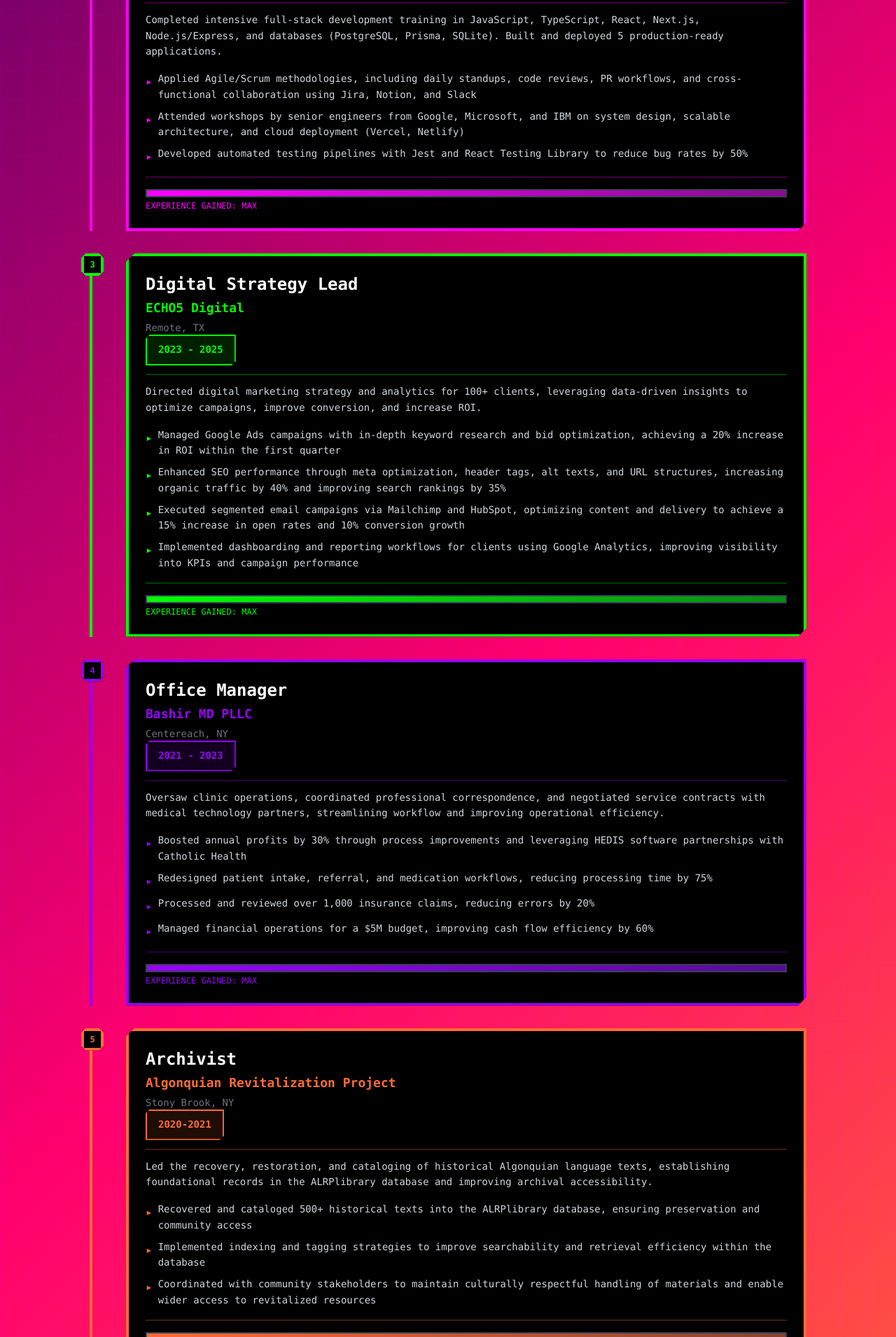
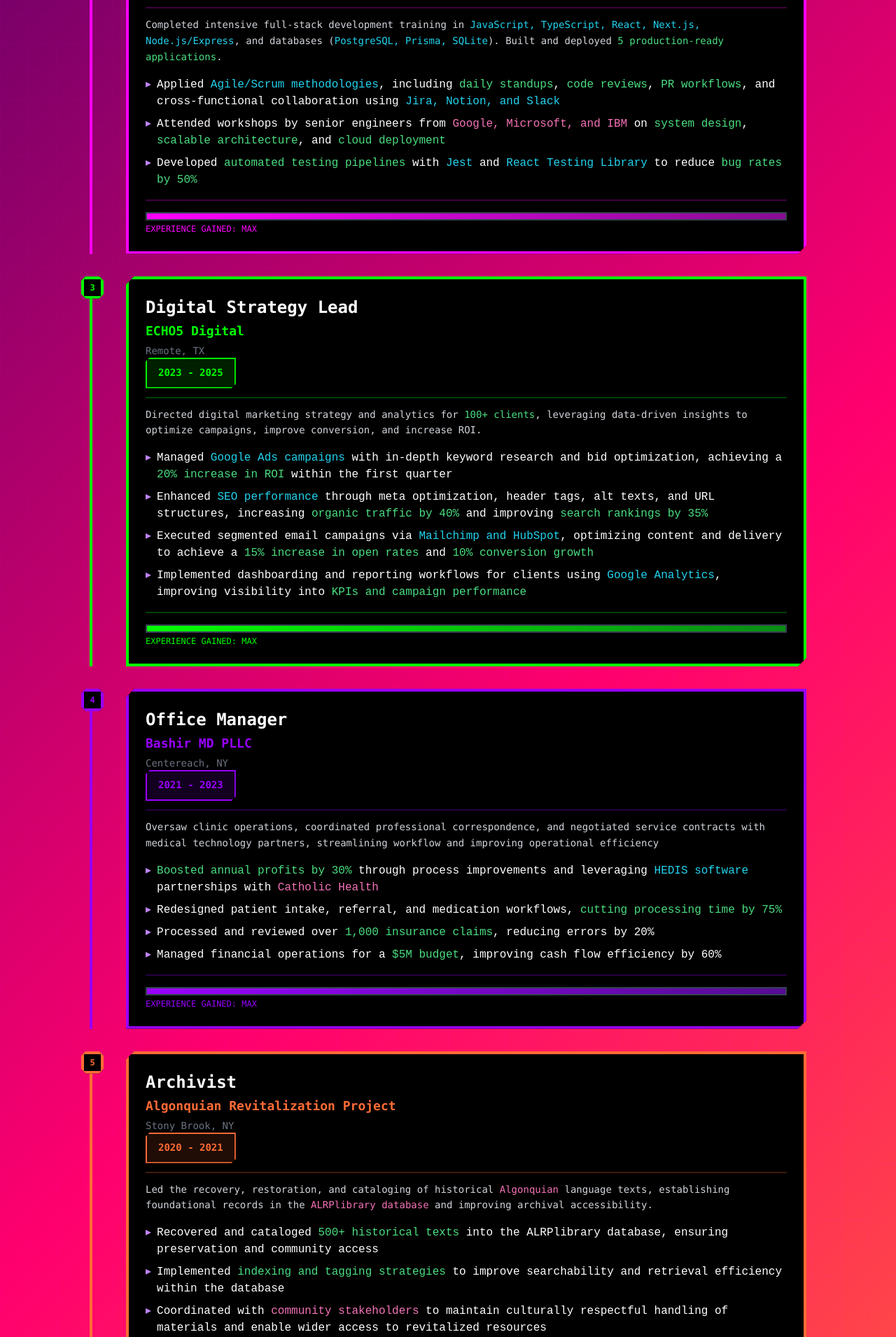
Before and after one commit to Starfoxxy/my-portfolio, a React (Vite) app: page / in a window 1280 px wide. Shown: the part 4590-6500 px from the top of the page at 70% size. Built offline with nearby package versions, Linux system fonts and the light colour scheme; the HTML template or start-up script is replaced by a standard one.

Commit message:
Highlighted keywords

```diff
--- a/src/pages/Experience.jsx
+++ b/src/pages/Experience.jsx
@@ -7,11 +7,30 @@
     company: "Prometheus",
     location: "Remote, NY",
     period: "2025 - Present",
-    description: "Collaborating with Prometheus and the Teacher Accelerator Program (TAP) team to design and develop TAP's Events page, implementing dynamic filtering, responsive UI, and API integrations using Next.js, React, and Tailwind CSS.",
+    description: (
+      <>
+        Collaborating with <span className="text-pink-400">Prometheus</span> and the <span className="text-pink-400">Teacher Accelerator Program (TAP)</span> team to design, develop, and maintain TAP's Events platform, implementing <span className="text-green-400">responsive UI</span>, <span className="text-green-400">dynamic filtering</span>, and <span className="text-green-400">API integrations</span> using <span className="text-cyan-400">Next.js, React, and Tailwind CSS</span>.
+      </>
+    ),
     highlights: [
-      "Integrating HubSpot to manage event registrations and automate user engagement tracking, improving functionality and CRM data flow",
-      "Engineering advanced event filtering and upcoming events functionality, ensuring full cross-browser and mobile compatibility while enhancing event discoverability, responsiveness, and accessibility",
-      "Collaborated in Agile workflows, participating in sprint planning, code reviews, and continuous integration/deployment, increasing development velocity and code quality"
+      <>
+        <span className="text-purple-400">▸</span>{" "}
+        <span>
+          Integrated <span className="text-cyan-400">HubSpot CRM</span> to automate event registrations, track engagement, and optimize data workflows, improving system reliability and user experience
+        </span>
+      </>,
+      <>
+        <span className="text-purple-400">▸</span>{" "}
+        <span>
+          Engineered advanced event filtering, upcoming events functionality, and <span className="text-green-400">accessibility-compliant components</span>, ensuring seamless <span className="text-green-400">cross-browser</span> and <span className="text-green-400">mobile</span> performance
+        </span>
+      </>,
+      <>
+        <span className="text-purple-400">▸</span>{" "}
+        <span>
+          Collaborated in <span className="text-cyan-400">Agile workflows</span>, participating in <span className="text-green-400">sprint planning</span>, <span className="text-green-400">code reviews</span>, and <span className="text-green-400">continuous integration/deployment</span>, increasing development velocity and code quality
+        </span>
+      </>
     ],
     color: "#00ffff"
   },
@@ -20,12 +39,30 @@
     company: "The Knowledge House",
     location: "Remote, NY",
     period: "2025-Present",
-    description:
-      "Completed intensive full-stack development training in JavaScript, TypeScript, React, Next.js, Node.js/Express, and databases (PostgreSQL, Prisma, SQLite). Built and deployed 5 production-ready applications.",
+    description: (
+      <>
+        Completed intensive full-stack development training in <span className="text-cyan-400">JavaScript, TypeScript, React, Next.js, Node.js/Express</span>, and databases (<span className="text-cyan-400">PostgreSQL, Prisma, SQLite</span>). Built and deployed <span className="text-green-400">5 production-ready applications</span>.
+      </>
+    ),
     highlights: [
-      "Applied Agile/Scrum methodologies, including daily standups, code reviews, PR workflows, and cross-functional collaboration using Jira, Notion, and Slack",
-      "Attended workshops by senior engineers from Google, Microsoft, and IBM on system design, scalable architecture, and cloud deployment (Vercel, Netlify)",
-      "Developed automated testing pipelines with Jest and React Testing Library to reduce bug rates by 50%"
+      <>
+        <span className="text-purple-400">▸</span>{" "}
+        <span>
+          Applied <span className="text-cyan-400">Agile/Scrum methodologies</span>, including <span className="text-green-400">daily standups</span>, <span className="text-green-400">code reviews</span>, <span className="text-green-400">PR workflows</span>, and cross-functional collaboration using <span className="text-cyan-400">Jira, Notion, and Slack</span>
+        </span>
+      </>,
+      <>
+        <span className="text-purple-400">▸</span>{" "}
+        <span>
+          Attended workshops by senior engineers from <span className="text-pink-400">Google, Microsoft, and IBM</span> on <span className="text-green-400">system design</span>, <span className="text-green-400">scalable architecture</span>, and <span className="text-green-400">cloud deployment</span>
+        </span>
+      </>,
+      <>
+        <span className="text-purple-400">▸</span>{" "}
+        <span>
+          Developed <span className="text-green-400">automated testing pipelines</span> with <span className="text-cyan-400">Jest</span> and <span className="text-cyan-400">React Testing Library</span> to reduce <span className="text-green-400">bug rates by 50%</span>
+        </span>
+      </>
     ],
     color: "#ff00ff"
   },
@@ -34,13 +71,36 @@
     company: "ECHO5 Digital",
     location: "Remote, TX",
     period: "2023 - 2025",
-    description:
-      "Directed digital marketing strategy and analytics for 100+ clients, leveraging data-driven insights to optimize campaigns, improve conversion, and increase ROI.",
+    description: (
+      <>
+        Directed digital marketing strategy and analytics for <span className="text-green-400">100+ clients</span>, leveraging data-driven insights to optimize campaigns, improve conversion, and increase ROI.
+      </>
+    ),
     highlights: [
-      "Managed Google Ads campaigns with in-depth keyword research and bid optimization, achieving a 20% increase in ROI within the first quarter",
-      "Enhanced SEO performance through meta optimization, header tags, alt texts, and URL structures, increasing organic traffic by 40% and improving search rankings by 35%",
-      "Executed segmented email campaigns via Mailchimp and HubSpot, optimizing content and delivery to achieve a 15% increase in open rates and 10% conversion growth",
-      "Implemented dashboarding and reporting workflows for clients using Google Analytics, improving visibility into KPIs and campaign performance"
+      <>
+        <span className="text-purple-400">▸</span>{" "}
+        <span>
+          Managed <span className="text-cyan-400">Google Ads campaigns</span> with in-depth keyword research and bid optimization, achieving a <span className="text-green-400">20% increase in ROI</span> within the first quarter
+        </span>
+      </>,
+      <>
+        <span className="text-purple-400">▸</span>{" "}
+        <span>
+          Enhanced <span className="text-cyan-400">SEO performance</span> through meta optimization, header tags, alt texts, and URL structures, increasing <span className="text-green-400">organic traffic by 40%</span> and improving <span className="text-green-400">search rankings by 35%</span>
+        </span>
+      </>,
+      <>
+        <span className="text-purple-400">▸</span>{" "}
+        <span>
+          Executed segmented email campaigns via <span className="text-cyan-400">Mailchimp and HubSpot</span>, optimizing content and delivery to achieve a <span className="text-green-400">15% increase in open rates</span> and <span className="text-green-400">10% conversion growth</span>
+        </span>
+      </>,
+      <>
+        <span className="text-purple-400">▸</span>{" "}
+        <span>
+          Implemented dashboarding and reporting workflows for clients using <span className="text-cyan-400">Google Analytics</span>, improving visibility into <span className="text-green-400">KPIs and campaign performance</span>
+        </span>
+      </>
     ],
     color: "#00ff00"
   },
@@ -49,13 +109,36 @@
     company: "Bashir MD PLLC",
     location: "Centereach, NY",
     period: "2021 - 2023",
-    description:
-      "Oversaw clinic operations, coordinated professional correspondence, and negotiated service contracts with medical technology partners, streamlining workflow and improving operational efficiency.",
+    description: (
+      <>
+        Oversaw clinic operations, coordinated professional correspondence, and negotiated service contracts with medical technology partners, streamlining workflow and improving operational efficiency
+      </>
+    ),
     highlights: [
-      "Boosted annual profits by 30% through process improvements and leveraging HEDIS software partnerships with Catholic Health",
-      "Redesigned patient intake, referral, and medication workflows, reducing processing time by 75%",
-      "Processed and reviewed over 1,000 insurance claims, reducing errors by 20%",
-      "Managed financial operations for a $5M budget, improving cash flow efficiency by 60%"
+      <>
+        <span className="text-purple-400">▸</span>{" "}
+        <span>
+          <span className="text-green-400">Boosted annual profits by 30%</span> through process improvements and leveraging <span className="text-cyan-400">HEDIS software</span> partnerships with <span className="text-pink-400">Catholic Health</span>
+        </span>
+      </>,
+      <>
+        <span className="text-purple-400">▸</span>{" "}
+        <span>
+          Redesigned patient intake, referral, and medication workflows, <span className="text-green-400">cutting processing time by 75%</span>
+        </span>
+      </>,
+      <>
+        <span className="text-purple-400">▸</span>{" "}
+        <span>
+          Processed and reviewed over <span className="text-green-400">1,000 insurance claims</span>, reducing errors by 20%
+        </span>
+      </>,
+      <>
+        <span className="text-purple-400">▸</span>{" "}
+        <span>
+          Managed financial operations for a <span className="text-green-400">$5M budget</span>, improving cash flow efficiency by 60%
+        </span>
+      </>
     ],
     color: "#9900ff"
   },
@@ -63,13 +146,31 @@
     title: "Archivist",
     company: "Algonquian Revitalization Project",
     location: "Stony Brook, NY",
-    period: "2020-2021",
-    description:
-      "Led the recovery, restoration, and cataloging of historical Algonquian language texts, establishing foundational records in the ALRPlibrary database and improving archival accessibility.",
+    period: "2020 - 2021",
+    description: (
+      <>
+        Led the recovery, restoration, and cataloging of historical <span className="text-pink-400">Algonquian</span> language texts, establishing foundational records in the <span className="text-pink-400">ALRPlibrary database</span> and improving archival accessibility.
+      </>
+    ),
     highlights: [
-      "Recovered and cataloged 500+ historical texts into the ALRPlibrary database, ensuring preservation and community access",
-      "Implemented indexing and tagging strategies to improve searchability and retrieval efficiency within the database",
-      "Coordinated with community stakeholders to maintain culturally respectful handling of materials and enable wider access to revitalized resources"
+      <>
+        <span className="text-purple-400">▸</span>{" "}
+        <span>
+          Recovered and cataloged <span className="text-green-400">500+ historical texts</span> into the <span className="pink-400">ALRPlibrary database</span>, ensuring preservation and community access
+        </span>
+      </>,
+      <>
+        <span className="text-purple-400">▸</span>{" "}
+        <span>
+          Implemented <span className="text-green-400">indexing and tagging strategies</span> to improve searchability and retrieval efficiency within the database
+        </span>
+      </>,
+      <>
+        <span className="text-purple-400">▸</span>{" "}
+        <span>
+          Coordinated with <span className="text-pink-400">community stakeholders</span> to maintain culturally respectful handling of materials and enable wider access to revitalized resources
+        </span>
+      </>
     ],
     color: "#ff6b35"
   },
@@ -78,13 +179,36 @@
     company: "Young Adult Institute",
     location: "Medford, NY",
     period: "2019 - 2021",
-    description:
-    "Provided comprehensive daily care for residents with developmental and physical disabilities, administering medications, documenting health and behavioral data, coordinating therapy sessions, and optimizing care workflows to enhance safety and engagement.",
+    description: (
+      <>
+        Delivered comprehensive daily care for residents with developmental and physical disabilities, administering medications, documenting health and behavioral data, coordinating therapy sessions, and optimizing care workflows to enhance safety and engagement.
+      </>
+    ),
     highlights: [
-      "Administered medications and maintained detailed records of behavioral observations and health data, using insights to inform care adjustments and support therapy recommendations",
-      "Scheduled and coordinated therapy sessions with speech, physical, and occupational therapists, along with primary care doctor visits, ensuring timely follow-ups and continuity of care",
-      "Prepared specialized meals tailored to dietary needs, reducing choking incidents by 25%",
-      "Boosted resident engagement by 50% through structured enrichment programs and interactive activities"
+      <>
+        <span className="text-purple-400">▸</span>{" "}
+        <span>
+          Administered medications and maintained <span className="text-green-400">detailed behavioral and health records</span>, using data to inform care adjustments and support therapy recommendations
+        </span>
+      </>,
+      <>
+        <span className="text-purple-400">▸</span>{" "}
+        <span>
+          Scheduled and coordinated therapy sessions with speech, physical, and occupational therapists, along with primary care doctor visits, ensuring timely follow-ups and continuity of care
+        </span>
+      </>,
+      <>
+        <span className="text-purple-400">▸</span>{" "}
+        <span>
+          Prepared specialized meals tailored to dietary needs, <span className="text-green-400">reducing choking incidents by 25%</span>
+        </span>
+      </>,
+      <>
+        <span className="text-purple-400">▸</span>{" "}
+        <span>
+        <span className="text-green-400">Boosted resident engagement by 50%</span> through structured enrichment programs and interactive activities
+        </span>
+      </>
     ],
     color: "#ff006e"
   },
@@ -93,14 +217,42 @@
     company: "Stony Brook University",
     location: "Stony Brook, NY",
     period: "2018 - 2019",
-    description:
-      "Directed operations and execution for the campus Mindfulness Division, leading in-person programs, workshops, and student projects to teach stress-management and mindfulness techniques.",
+    description: (
+      <>
+        Directed operations and execution for the campus <span className="text-pink-400">Mindfulness Division</span> (<a href="https://www.redefinetime.com/about.html" className="text-pink-400 underline">redefinetime.com</a>), leading in-person programs, workshops, and student projects to teach stress-management and mindfulness techniques.
+      </>
+    ),
     highlights: [
-      "Organized and facilitated 30+ in-person workshops for 350+ students and faculty, increasing participation by 25% through structured lesson plans and hands-on practice",
-      "Provided individualized mentorship to 75+ students on mindfulness-based projects, achieving a 100% completion rate and supporting successful presentations",
-      "Developed 50+ physical and digital learning assets (guides, handouts, presentation decks) to enhance curriculum delivery and accessibility",
-      "Built campus partnerships with student life, housing, and local organizations, increasing program reach by 30% and engagement among students and staff",
-      "Streamlined administrative operations across 30 weeks, managing 500+ communications (emails, calls, scheduling) to ensure smooth coordination with faculty, students, and partners"
+      <>
+        <span className="text-purple-400">▸</span>{" "}
+        <span>
+          Designed and led <span className="text-green-400">30+ immersive workshops</span> for 350+ students and faculty, <span className="text-green-400">boosting participation by 30% </span> while reinforcing mindfulness skills through structured lesson plans and interactive exercises
+        </span>
+      </>,
+      <>
+        <span className="text-purple-400">▸</span>{" "}
+        <span>
+          Mentored <span className="text-green-400">75+ students</span> on mindfulness-based projects, achieving <span className="text-green-400">100% project completion</span> and guiding successful presentations that showcased student learning
+        </span>
+      </>,
+      <>
+        <span className="text-purple-400">▸</span>{" "}
+        <span>
+          Developed <span className="text-green-400">50+ physical and digital learning assets</span> (guides, handouts, decks), enhancing curriculum delivery, accessibility, and student engagement
+        </span>
+      </>,
+      <>
+        <span className="text-purple-400">▸</span>{" "}
+        <span>
+          Built partnerships with student life, housing, and local organizations, <span className="text-green-400">expanding program reach by 30%</span> and boosting engagement among students and staff
+        </span>
+      </>,
+      <>
+        <span className="text-purple-400">▸</span>{" "}
+        <span>
+          Optimized administrative operations over 30 weeks, managing <span className="text-green-400">500+ communications</span> (emails, calls, scheduling) to ensure seamless coordination with faculty, students, and partners
+        </span>
+      </>
     ],
     color: "#00ccff"
   },
@@ -109,63 +261,60 @@
     company: "Various Programs & Organizations",
     location: "Stony Brook, NY / Local Community",
     period: "2014 - Present",
-    description: "Actively engaged in community outreach, volunteer programs, and mentorship, contributing to education, social causes, and event support.",
+    description: (
+      <>
+        Actively engaged in community outreach, volunteer programs, and mentorship, contributing to education, social causes, and event support.
+      </>
+    ),
     highlights: [
-      <span className="text-gray-300 font-mono text-sm flex items-start gap-2">
-        <span className="text-green-400 flex-shrink-0">▸</span>
+      <>
+        <span className="text-purple-400">▸</span>{" "}
         <span>
           <span className="text-cyan-400">Essay Mentor:</span> Guided aspiring healthcare professionals in gaining admission to <span className="text-pink-400">Master's</span> and <span className="text-pink-400">Nursing programs</span> through structured coaching and strategic feedback
         </span>
-      </span>,
-
-      <span className="text-gray-300 font-mono text-sm flex items-start gap-2">
-        <span className="text-green-400 flex-shrink-0">▸</span>
+      </>,
+      <>
+        <span className="text-purple-400">▸</span>{" "}
         <span>
           <span className="text-cyan-400">Big Brother Big Sister Program:</span> Mentored youth at <span className="text-pink-400">Stony Brook University</span>, providing academic and personal guidance
         </span>
-      </span>,
-
-      <span className="text-gray-300 font-mono text-sm flex items-start gap-2">
-        <span className="text-green-400 flex-shrink-0">▸</span>
+      </>,
+      <>
+        <span className="text-purple-400">▸</span>{" "}
         <span>
           <span className="text-cyan-400">International Peer Mentor:</span> Supported new undergraduate international students in navigating university life and fostering cross-cultural connections
         </span>
-      </span>,
-
-      <span className="text-gray-300 font-mono text-sm flex items-start gap-2">
-        <span className="text-green-400 flex-shrink-0">▸</span>
+      </>,
+      <>
+        <span className="text-purple-400">▸</span>{" "}
         <span>
-          <span className="text-cyan-400">Campaigning & Community Outreach:</span> Conducted presentations, phone calls, and door-to-door outreach for the NY 1st District, educating and mobilizing local voters on civic participation
+          <span className="text-cyan-400">Campaigning & Community Outreach:</span> Conducted presentations, phone calls, and door-to-door outreach for the <span className="text-pink-400">NY 1st District</span>, educating and mobilizing local voters on civic participation
         </span>
-      </span>,
-
-      <span className="text-gray-300 font-mono text-sm flex items-start gap-2">
-        <span className="text-green-400 flex-shrink-0">▸</span>
+      </>,
+      <>
+        <span className="text-purple-400">▸</span>{" "}
         <span>
           <span className="text-cyan-400">Special Olympics Volunteer:</span> Assisted with event setup, guided participants, timed competitions, and ensured smooth operations
         </span>
-      </span>,
-
-      <span className="text-gray-300 font-mono text-sm flex items-start gap-2">
-        <span className="text-green-400 flex-shrink-0">▸</span>
+      </>,
+      <>
+        <span className="text-purple-400">▸</span>{" "}
         <span>
           <span className="text-cyan-400">Helping Honduras & Thrift Shop Events:</span> Led donation drives, sorted and prepared items for distribution, coordinated fundraising events, and amplified impact through online campaigns via <span className="text-pink-400">onethousandschools.com</span>
         </span>
-      </span>,
-
-      <span className="text-gray-300 font-mono text-sm flex items-start gap-2">
-        <span className="text-green-400 flex-shrink-0">▸</span>
+      </>,
+      <>
+        <span className="text-purple-400">▸</span>{" "}
         <span>
-          <span className="text-cyan-400">Circle K Volunteering:</span> Prepared snack packs, lunches, and hygiene kits for the houseless, organized toy drives and UNICEF donation boxes, coordinated writing letters to veterans, and promoted mental health awareness via <span className="text-pink-400">circlek.org</span>
+          <span className="text-cyan-400">Circle K Volunteering:</span> Prepared snack packs, lunches, and hygiene kits for the houseless, organized toy drives and <span className="text-green-400">UNICEF</span> donation boxes, coordinated writing letters to veterans, and promoted mental health awareness via <span className="text-pink-400">circlek.org</span>
         </span>
-      </span>,
-
-      <span className="text-gray-300 font-mono text-sm flex items-start gap-2">
-        <span className="text-green-400 flex-shrink-0">▸</span>
+      </>,
+      <>
+        <span className="text-purple-400">▸</span>{" "}
         <span>
           <span className="text-cyan-400">Community Cleanup:</span> Participated in environmental and camp cleanup initiatives to improve local spaces
         </span>
-      </span>
+      </>
     ],
     color: "#ccff00"
   }
```
